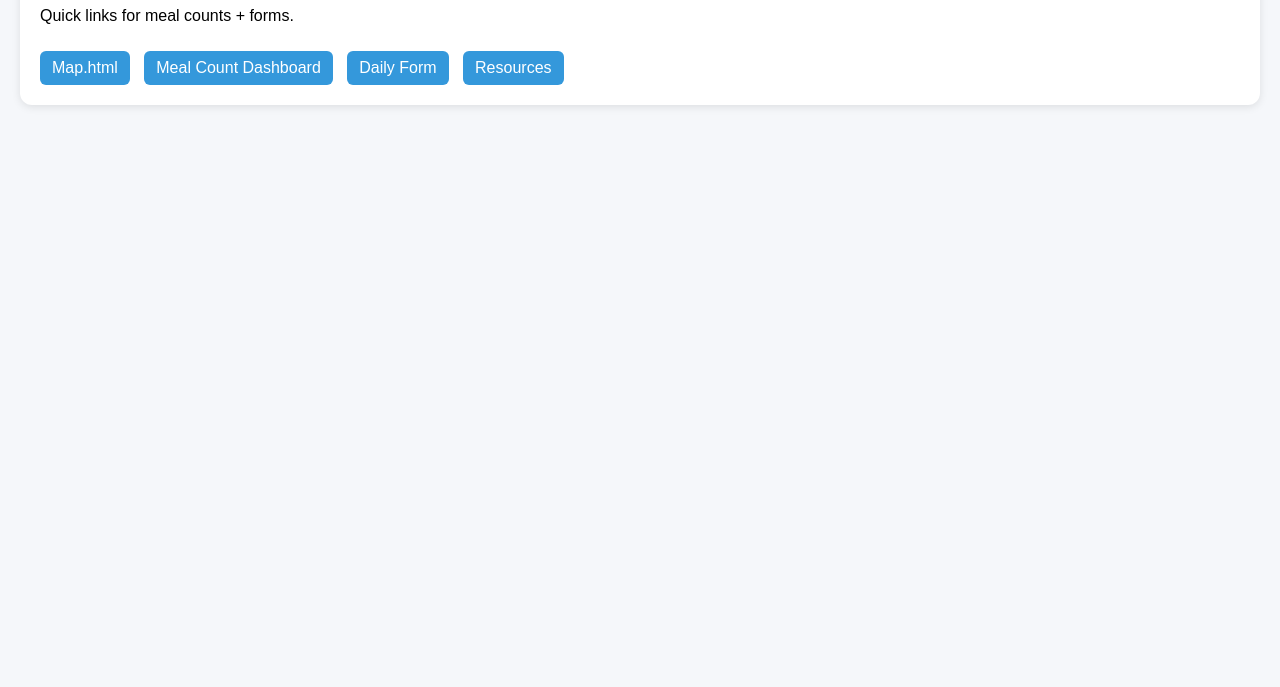
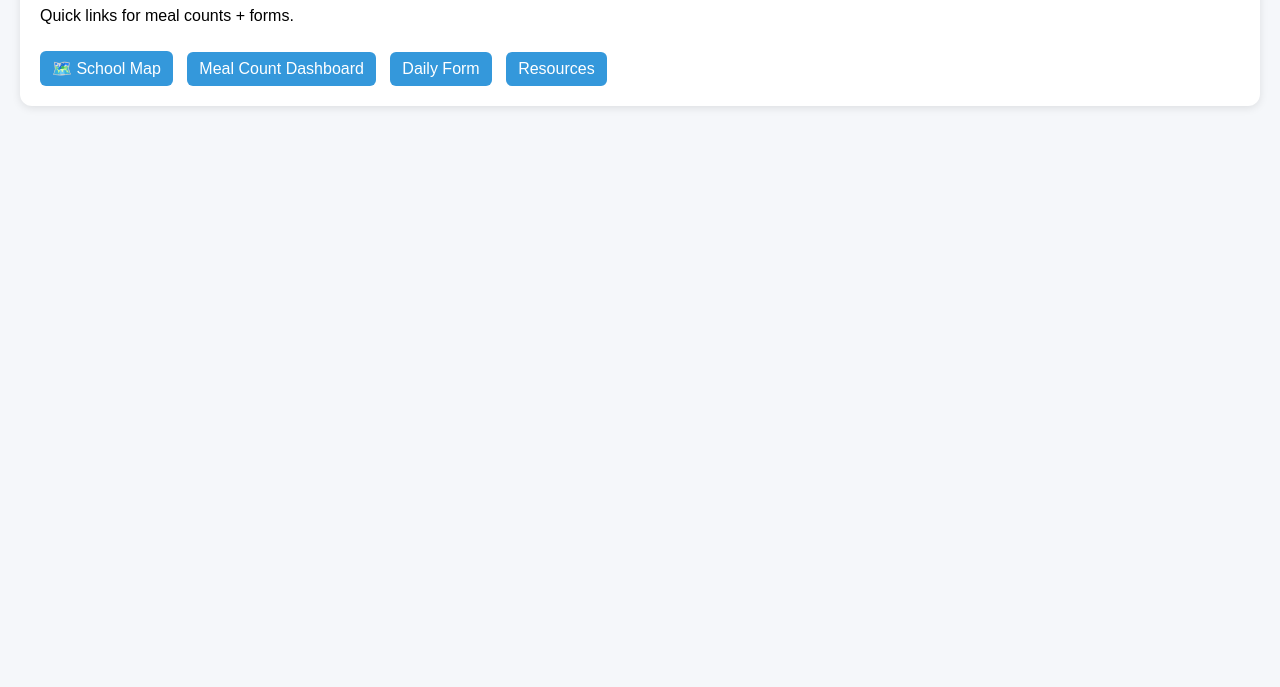
Before and after one commit to henrychucvb01/South-School-Website, a plain HTML site: page index.html in a window 1280 px wide. Shown: the part 113-800 px from the top of the page. Drawn offline with Linux system fonts and the light colour scheme.

Commit message:
Update index.html

```diff
--- a/index.html
+++ b/index.html
@@ -14,7 +14,7 @@
   <h1>Manager Portal</h1>
   <p>Quick links for meal counts + forms.</p>
 
-    <a href="#">Map.html</a>
+  <a href="Map.html">🗺️ School Map</a>
   <a href="#">Meal Count Dashboard</a>
   <a href="#">Daily Form</a>
   <a href="#">Resources</a>
```
Lines whose indentation alone changed are shown as unchanged.
